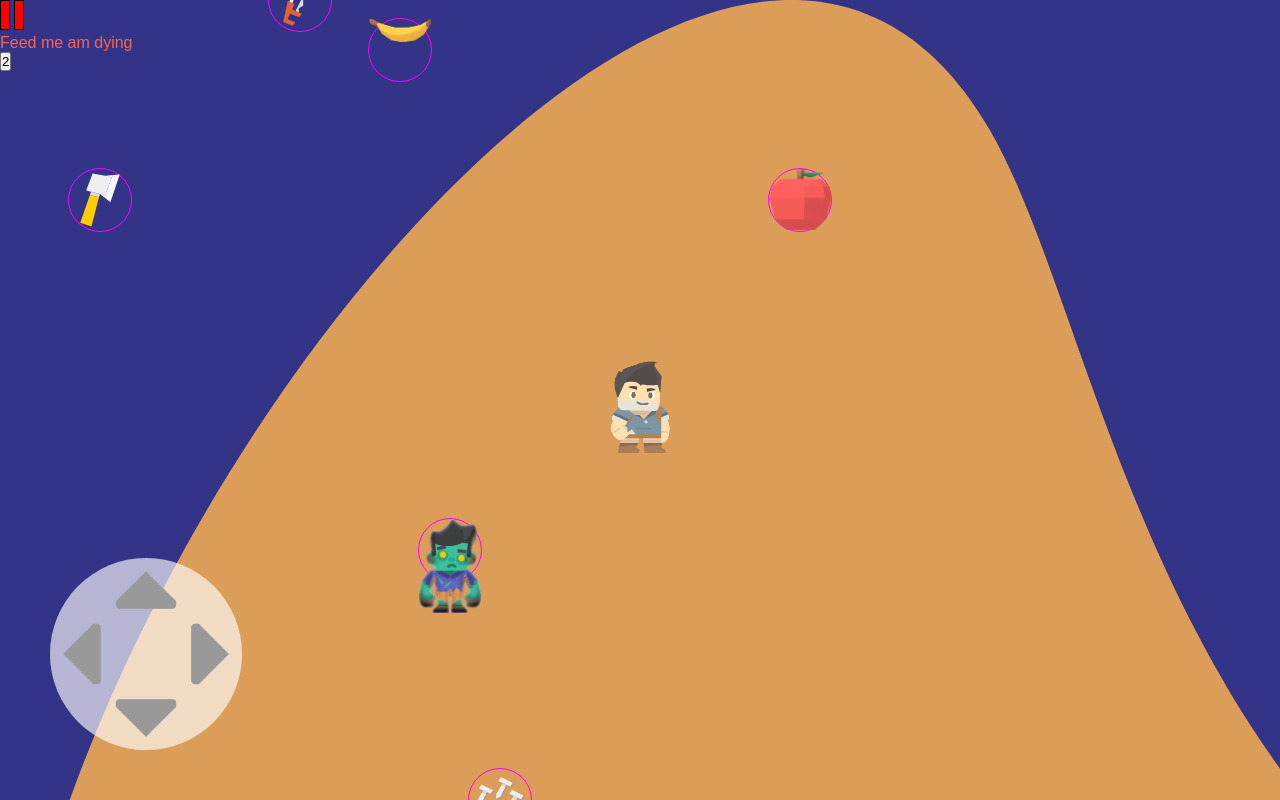
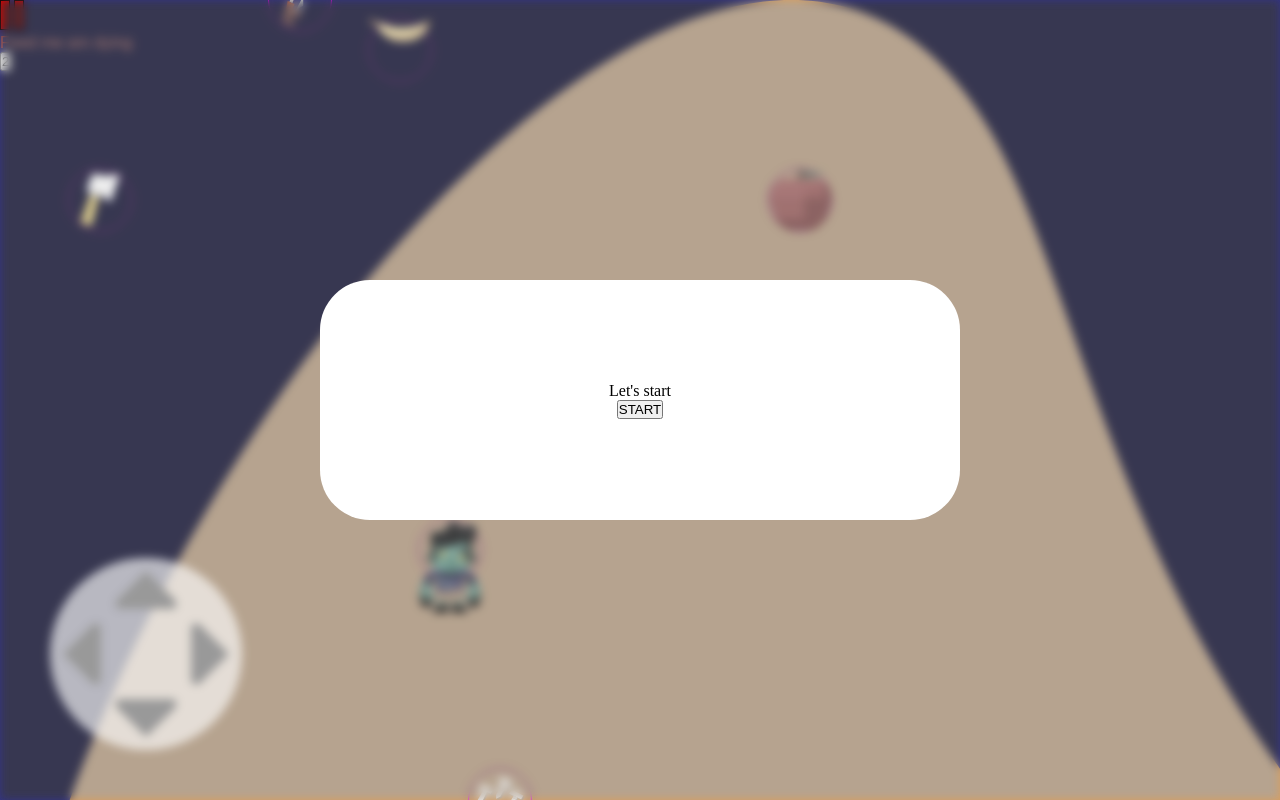
Before and after one commit to darkwave/ggj2020, a website: page public/index.html in a window 1280 px wide. Drawn offline with Linux system fonts and the light colour scheme.

Commit message:
Milley knows

```diff
--- a/public/game-engine.js
+++ b/public/game-engine.js
@@ -35,8 +35,7 @@ document.addEventListener('DOMContentLoaded', function() {
         Math.abs(playerBoundingBox.x - objPos.x) <= 64 &&
         Math.abs(playerBoundingBox.y - objPos.y) <= 64
       ) {
-        if (obj.style.display == 'none') {
-        } else if (obj.dataset.type == 'food') {
+        if (obj.style.display == 'none') {} else if (obj.dataset.type == 'food') {
           addLife();
           obj.style.display = 'none';
         } else if (obj.dataset.type == 'tool') {
@@ -123,6 +122,7 @@ document.addEventListener('DOMContentLoaded', function() {
     if (countDown.innerHTML == 0) {
       clearInterval(countDownLife);
       movement = null;
+
     }
   }, 5000);
 
@@ -156,6 +156,7 @@ document.addEventListener('DOMContentLoaded', function() {
     console.log(life.children);
     if (life.children.length < 15) life.appendChild(newLife);
   }
+
   function reduceLife() {
     var bars = document.getElementsByClassName('lifeBar');
     var masi = bars[bars.length - 1];
--- a/public/index.html
+++ b/public/index.html
@@ -1,5 +1,6 @@
 <!DOCTYPE html>
 <html lang="en" dir="ltr">
+
 <head>
   <meta charset="utf-8" />
   <title>GGJ 2020</title>
@@ -142,6 +143,7 @@
       display: block;
       width: 100%;
     }
+
     #message {
       border-radius: 10px;
       width: 250px;
@@ -176,10 +178,7 @@
     </div>
   </div>
   <div class="layer" id="player_layer">
-      <div
-        id="player"
-        style="transform: translate(-50%, -50%); left: 50%; top: 50%"
-      >
+    <div id="player" style="transform: translate(-50%, -50%); left: 50%; top: 50%">
       <img src="assets/adventurer_stand.png" alt="" />
     </div>
   </div>
@@ -221,6 +220,12 @@
     </div>
     <div id="clock"></div>
   </div>
+  <div class="layer" id="modal" style="display: flex; align-items: center; justify-content: center;  backdrop-filter: blur(5px) saturate(.3);">
+    <div style="min-width: 50vw; min-height: 30vh; background-color: white; border-radius:  50px; display: flex; align-items: center; justify-content: center; flex-direction: column">
+      Let's start
+      <button type="button" name="button">START</button>
+    </div>
+  </div>
 
 </body>
 
```
Lines whose indentation alone changed are shown as unchanged.
